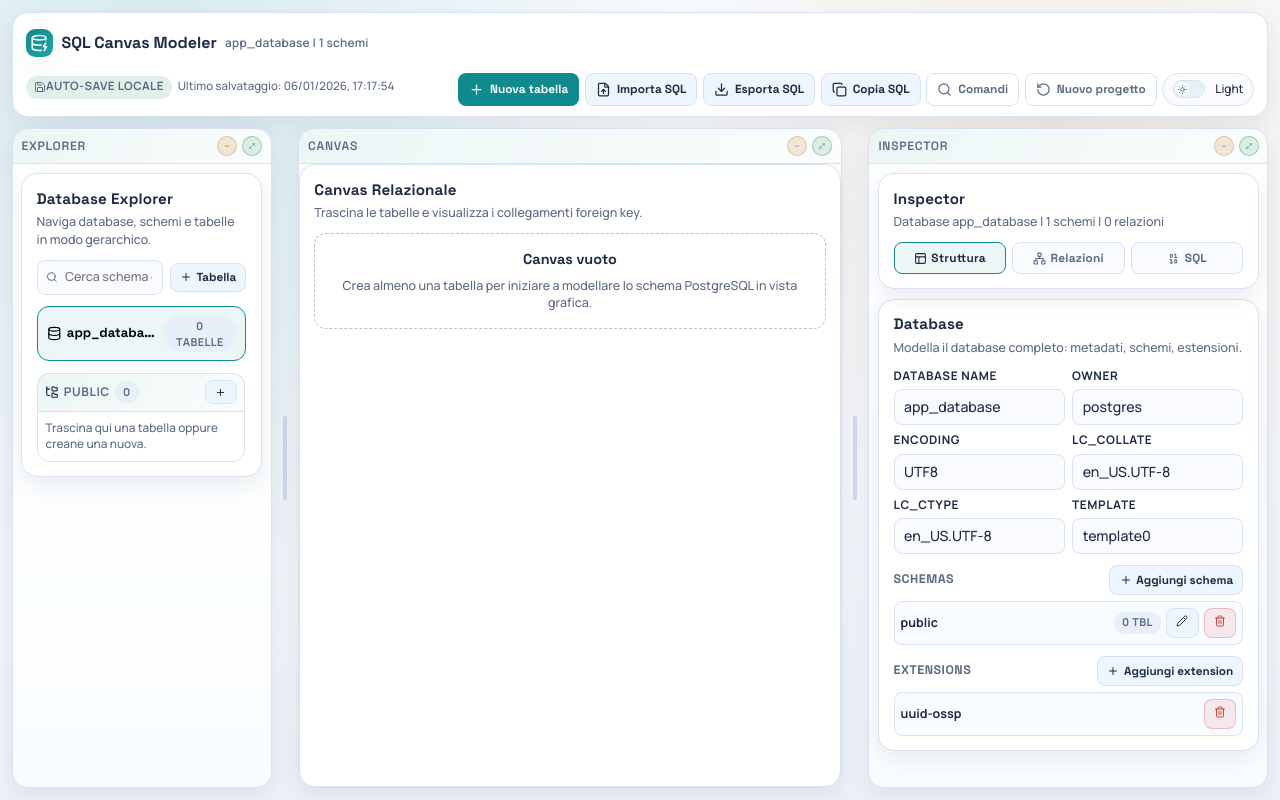
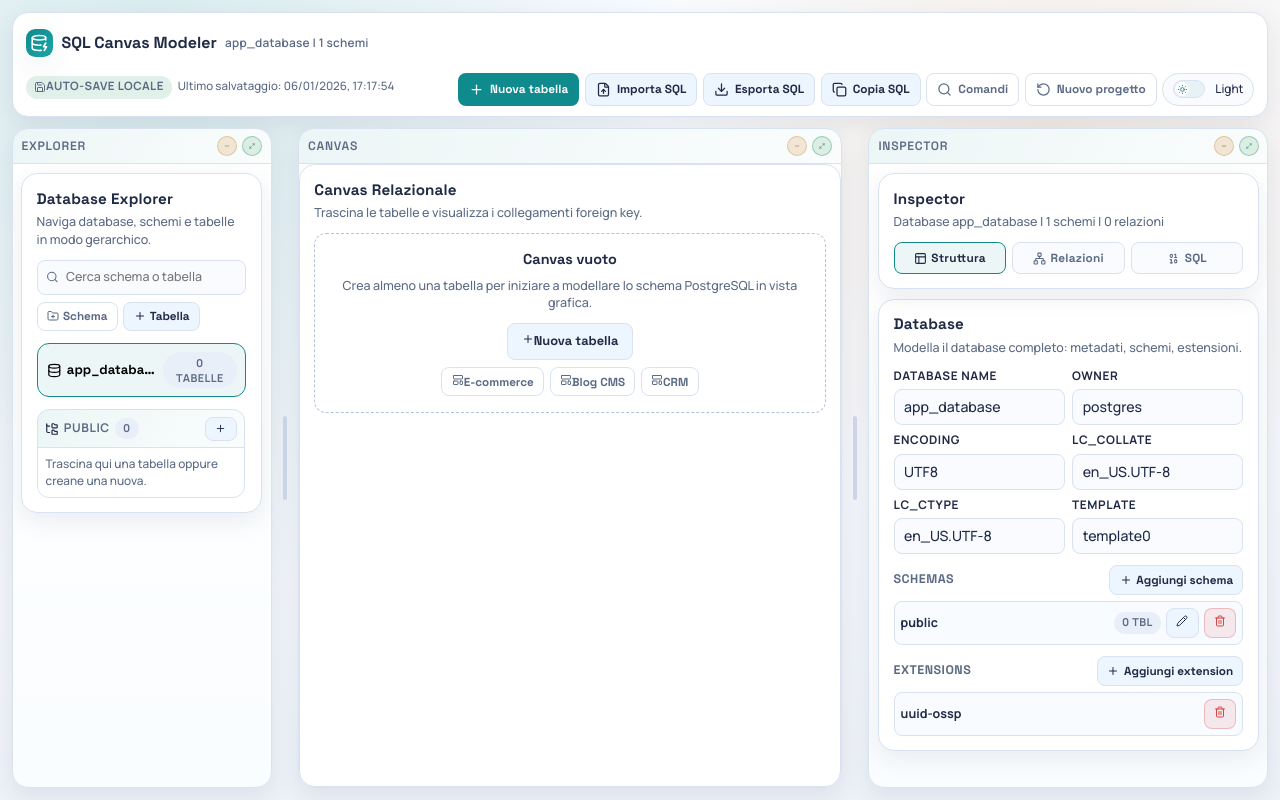
Before and after one commit to d4v3-rm/fe-react-sql-canva, a React (Vite) app: page / in a window 1280 px wide. Built offline with nearby package versions, Linux system fonts and the light colour scheme.

Commit message:
feat(ux): add quick-start actions and schema creation shortcut

```diff
--- a/src/features/canvas/SchemaCanvas.module.scss
+++ b/src/features/canvas/SchemaCanvas.module.scss
@@ -2,6 +2,20 @@
 
 .canvasCard {
   min-height: 100%;
+}
+
+.quickStart {
+  margin-top: 0.7rem;
+  display: grid;
+  justify-items: center;
+  gap: 0.48rem;
+}
+
+.quickTemplates {
+  display: inline-flex;
+  flex-wrap: wrap;
+  justify-content: center;
+  gap: 0.34rem;
 }
 
 .canvasWrapper {
--- a/src/features/canvas/SchemaCanvas.tsx
+++ b/src/features/canvas/SchemaCanvas.tsx
@@ -1,10 +1,11 @@
 import { useEffect, useMemo, useRef } from 'react'
-import { Focus, Plus, ScanSearch } from 'lucide-react'
+import { Focus, LayoutTemplate, Plus, ScanSearch } from 'lucide-react'
 import { Background, Controls, MiniMap, ReactFlow, type Edge, type NodeTypes, type ReactFlowInstance } from '@xyflow/react'
 
 import { Button } from '@/components/ui/Button'
 import { Card } from '@/components/ui/Card'
 import { EmptyState } from '@/components/ui/EmptyState'
+import { PROJECT_TEMPLATES } from '@/lib/templates/databaseTemplates'
 import { useCanvasViewStore } from '@/store/canvasViewStore'
 import { useSchemaStore } from '@/store/schemaStore'
 import { useThemeStore } from '@/store/themeStore'
@@ -31,6 +32,7 @@ export function SchemaCanvas() {
   const selectTable = useSchemaStore((state) => state.selectTable)
   const setTablePosition = useSchemaStore((state) => state.setTablePosition)
   const addTableInSchema = useSchemaStore((state) => state.addTableInSchema)
+  const applyTemplate = useSchemaStore((state) => state.applyTemplate)
   const theme = useThemeStore((state) => state.theme)
   const fitRequestToken = useCanvasViewStore((state) => state.fitRequestToken)
   const centerRequestToken = useCanvasViewStore((state) => state.centerRequestToken)
@@ -146,7 +148,38 @@ export function SchemaCanvas() {
         <EmptyState
           title="Canvas vuoto"
           body="Crea almeno una tabella per iniziare a modellare lo schema PostgreSQL in vista grafica."
-        />
+        >
+          <div className={styles.quickStart}>
+            <Button onClick={() => addTableInSchema('public')}>
+              <Plus size={12} />
+              Nuova tabella
+            </Button>
+
+            <div className={styles.quickTemplates}>
+              {PROJECT_TEMPLATES.map((template) => (
+                <Button
+                  key={template.id}
+                  variant="ghost"
+                  compact
+                  onClick={() => {
+                    const confirmed = window.confirm(
+                      `Applicare il template "${template.name}"? Sovrascrivera il progetto corrente.`,
+                    )
+
+                    if (!confirmed) {
+                      return
+                    }
+
+                    applyTemplate(template.id)
+                  }}
+                >
+                  <LayoutTemplate size={12} />
+                  {template.name}
+                </Button>
+              ))}
+            </div>
+          </div>
+        </EmptyState>
       ) : (
         <div className={styles.canvasWrapper}>
           <div className={styles.canvasActions}>
--- a/src/features/explorer/DatabaseExplorer.module.scss
+++ b/src/features/explorer/DatabaseExplorer.module.scss
@@ -16,6 +16,13 @@
     gap: 0.26rem;
     flex: 0 0 auto;
   }
+}
+
+.topActions {
+  display: inline-flex;
+  align-items: center;
+  gap: 0.35rem;
+  flex: 0 0 auto;
 }
 
 .searchField {
@@ -248,3 +255,14 @@
 .dangerAction {
   color: t.$color-danger !important;
 }
+
+@media (max-width: 1280px) {
+  .topRow {
+    flex-wrap: wrap;
+  }
+
+  .topActions {
+    width: 100%;
+    justify-content: flex-start;
+  }
+}
--- a/src/features/explorer/DatabaseExplorer.tsx
+++ b/src/features/explorer/DatabaseExplorer.tsx
@@ -1,5 +1,5 @@
 import clsx from 'clsx'
-import { ArrowRightLeft, Copy, Database, FolderTree, MoreHorizontal, Pencil, Plus, Search, Table2, Trash2 } from 'lucide-react'
+import { ArrowRightLeft, Copy, Database, FolderPlus, FolderTree, MoreHorizontal, Pencil, Plus, Search, Table2, Trash2 } from 'lucide-react'
 import { useMemo, useState, type DragEvent } from 'react'
 
 import { Badge } from '@/components/ui/Badge'
@@ -41,6 +41,7 @@ export function DatabaseExplorer() {
   const selectedTableId = useSchemaStore((state) => state.selectedTableId)
   const selectTable = useSchemaStore((state) => state.selectTable)
   const addTable = useSchemaStore((state) => state.addTable)
+  const addSchema = useSchemaStore((state) => state.addSchema)
   const addTableInSchema = useSchemaStore((state) => state.addTableInSchema)
   const deleteTable = useSchemaStore((state) => state.deleteTable)
   const renameTable = useSchemaStore((state) => state.renameTable)
@@ -148,6 +149,19 @@ export function DatabaseExplorer() {
     }
   }
 
+  function handleAddSchema() {
+    const suggestedSchema = `schema_${database.schemas.length + 1}`
+    const nextSchema = window.prompt('Nome nuovo schema PostgreSQL', suggestedSchema)
+    if (!nextSchema) {
+      return
+    }
+
+    const success = addSchema(nextSchema)
+    if (!success) {
+      window.alert('Schema gia esistente o nome non valido.')
+    }
+  }
+
   function handleTableDragStart(tableId: string, event: DragEvent<HTMLDivElement>) {
     event.dataTransfer.setData('application/x-sql-canvas-table', tableId)
     event.dataTransfer.effectAllowed = 'move'
@@ -222,10 +236,17 @@ export function DatabaseExplorer() {
           />
         </label>
 
-        <Button compact onClick={addTable}>
-          <Plus size={12} />
-          Tabella
-        </Button>
+        <div className={styles.topActions}>
+          <Button compact variant="ghost" onClick={handleAddSchema}>
+            <FolderPlus size={12} />
+            Schema
+          </Button>
+
+          <Button compact onClick={addTable}>
+            <Plus size={12} />
+            Tabella
+          </Button>
+        </div>
       </div>
 
       <button
```
